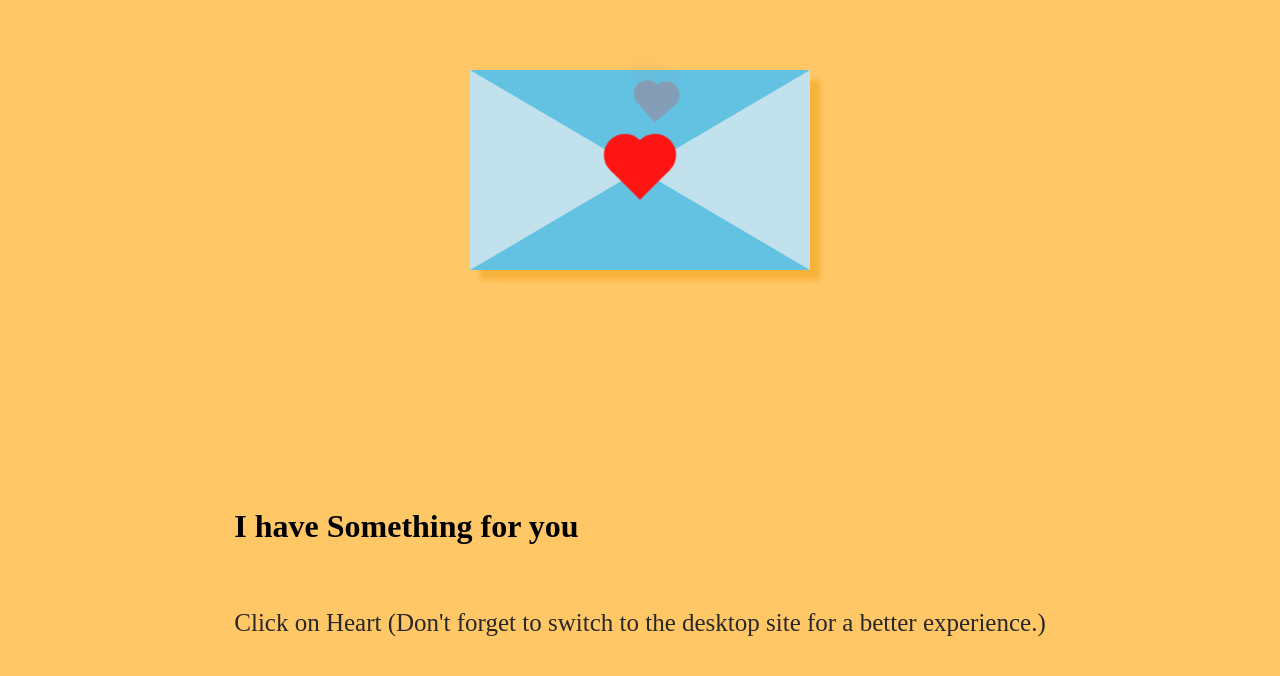
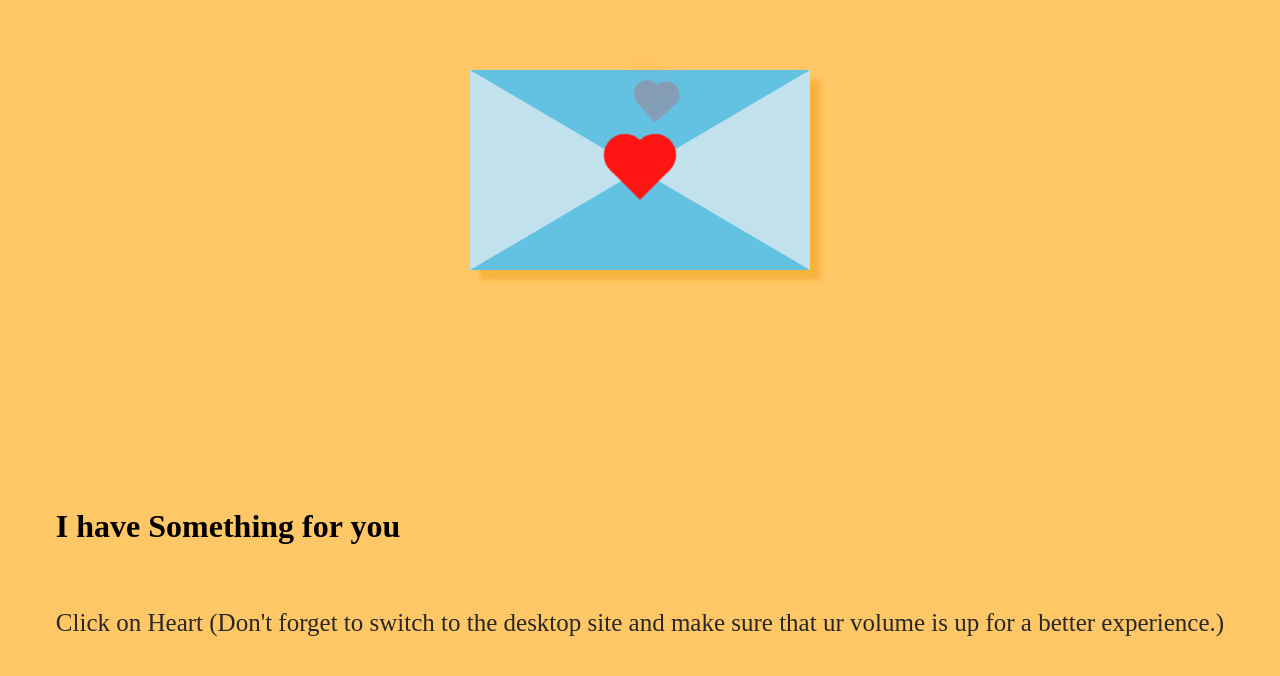
Before and after one commit to XXCCCSSX/anushka, a plain HTML site: page index.html in a window 1280 px wide. Drawn offline with Linux system fonts and the light colour scheme.

Commit message:
Update index.html

```diff
--- a/index.html
+++ b/index.html
@@ -18,7 +18,7 @@
     <div class="text">
       <h1>I have Something for you</h1>
       <br />
-      <p>Click on Heart (Don't forget to switch to the desktop site for a better experience.)</p>
+      <p>Click on Heart (Don't forget to switch to the desktop site and make sure that ur volume is up for a better experience.)</p>
     </div>
   </body>
 </html>
```
